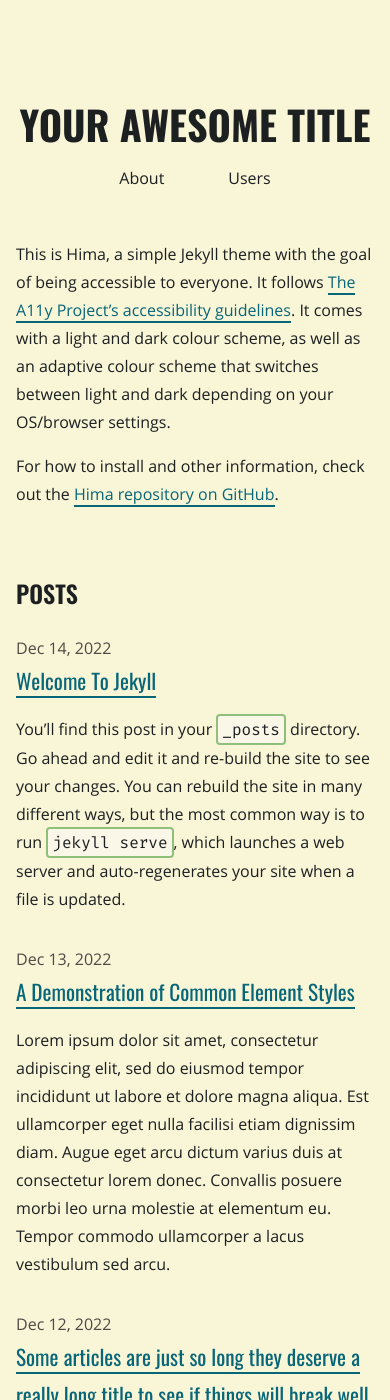
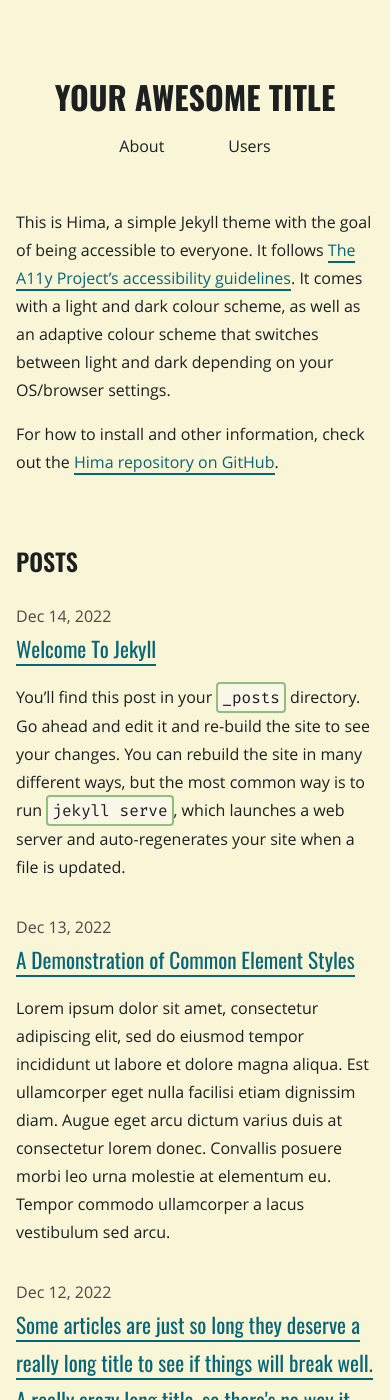
Before and after one commit to brandoncardoso/hima, a Jekyll site: the page built from index.md, in a window 390 px wide and 1400 px high. Built offline with Jekyll 4.4.1, drawn with Linux system fonts in a browser that asks for light colours.

Commit message:
reduce header/footer size on mobile

```diff
--- a/_sass/hima/main.scss
+++ b/_sass/hima/main.scss
@@ -74,9 +74,14 @@ a {
   align-items: end;
   margin-bottom: 2rem;
   position: sticky;
+  -webkit-font-smoothing: antialiased;
   top: -($header-height + $header-margin-top - $header-pinned-height);
   height: $header-height + $header-margin-top;
-  -webkit-font-smoothing: antialiased;
+
+  @media (max-width: $on-mobile) {
+    top: -($header-height + ($header-margin-top/2) - $header-pinned-height);
+    height: $header-height + ($header-margin-top/2);
+  }
 
   &__title {
     display: flex;
@@ -88,6 +93,10 @@ a {
     text-transform: uppercase;
     text-align: center;
     line-height: 1.2;
+
+    @media (max-width: $on-mobile) {
+      font-size: 2rem;
+    }
 
     a {
       text-decoration: none;
@@ -240,6 +249,11 @@ a {
   margin-top: 4rem;
   margin-bottom: 8rem;
 
+  @media (max-width: $on-mobile) {
+    margin-bottom: 4rem;
+  }
+
+
   &__author {
     display: flex;
     align-items: center;
```
